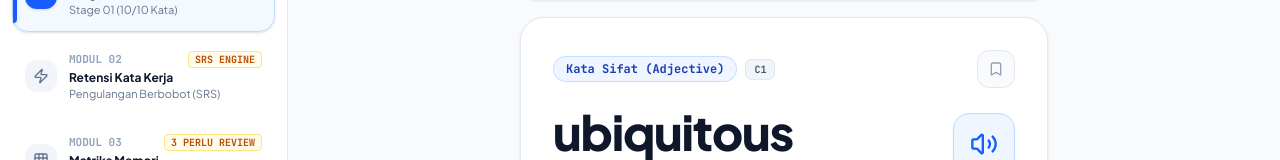
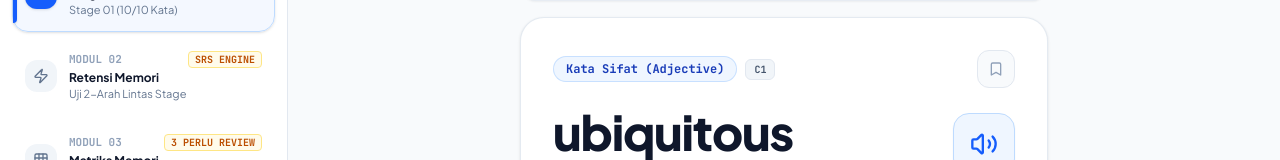
Before and after one commit to jeje116/Lexicon-Lab, a React (Vite) app: page / in a window 1280 px wide. Shown: the part 164-324 px from the top of the page. Built offline with nearby package versions, Linux system fonts and the light colour scheme; no server answers.

Commit message:
fix(ui): polish sidebar label to Retensi Memori and set default dailyStreak to 1

```diff
--- a/src/App.tsx
+++ b/src/App.tsx
@@ -312,7 +312,7 @@ export default function App() {
             />
           )}
 
-          {/* Tab 2: Retensi Kata Kerja (Neural Weighted Probability dari Stage Cleared) */}
+          {/* Tab 2: Retensi Memori 2-Arah (Neural Weighted Probability dari Stage Cleared) */}
           {currentMode === 'retention' && (
             <NeuralVerbRetentionView
               allWords={wordsPool}
--- a/src/components/CommandSidebar.tsx
+++ b/src/components/CommandSidebar.tsx
@@ -57,8 +57,8 @@ export const CommandSidebar: React.FC<CommandSidebarProps> = ({
     {
       id: 'retention' as TerminalMode,
       number: '02',
-      title: 'Retensi Kata Kerja',
-      subtitle: 'Pengulangan Berbobot (SRS)',
+      title: 'Retensi Memori',
+      subtitle: 'Uji 2-Arah Lintas Stage',
       icon: Zap,
       badge: 'SRS ENGINE',
       badgeColor: 'text-amber-700 border-amber-200 bg-amber-50'
--- a/src/components/DailyLabView.tsx
+++ b/src/components/DailyLabView.tsx
@@ -506,7 +506,7 @@ export const DailyLabView: React.FC<DailyLabViewProps> = ({
           </div>
 
           <div className="p-4 rounded-2xl bg-emerald-50 border border-emerald-200 text-xs text-emerald-900 mb-6 leading-relaxed">
-            Semua kata kerja dari Stage ini kini otomatis terhubung ke Tab Retensi Kata Kerja dengan sampling probabilitas berbobot Spaced Repetition.
+            Semua kosa kata dari Stage ini kini otomatis terhubung ke Tab Retensi Memori dengan sampling probabilitas berbobot Spaced Repetition 2-Arah.
           </div>
 
           {/* Tombol Lanjutan */}
--- a/src/components/HotkeyHelperModal.tsx
+++ b/src/components/HotkeyHelperModal.tsx
@@ -12,7 +12,7 @@ export const HotkeyHelperModal: React.FC<HotkeyHelperModalProps> = ({ onClose })
     { key: 'Spasi / Panah Kanan', desc: 'Lanjut ke kata berikutnya pada flashcard stage' },
     { key: 'Panah Kiri', desc: 'Kembali ke kata sebelumnya pada flashcard stage' },
     { key: 'Alt + 1', desc: 'Pindah ke Tab 01: Stage Lab' },
-    { key: 'Alt + 2', desc: 'Pindah ke Tab 02: Retensi Kata Kerja' },
+    { key: 'Alt + 2', desc: 'Pindah ke Tab 02: Retensi Memori' },
     { key: 'Alt + 3', desc: 'Pindah ke Tab 03: Matriks Memori' },
     { key: 'Esc', desc: 'Tutup jendela modal yang sedang aktif' }
   ];
--- a/src/utils/storage.ts
+++ b/src/utils/storage.ts
@@ -57,7 +57,7 @@ export function migrateLegacyWordStats(
 
 export function getDefaultUserData(): UserProgressData {
   return {
-    dailyStreak: 7,
+    dailyStreak: 1,
     lastStreakDate: new Date().toISOString().split('T')[0],
     clearedStages: [], // Stage yang sudah lulus 100% (20/20)
     currentStageId: 1, // Stage yang sedang dipelajari
```
